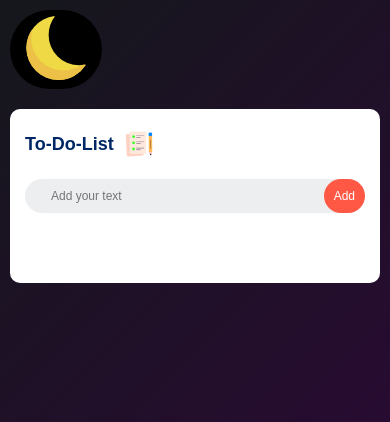
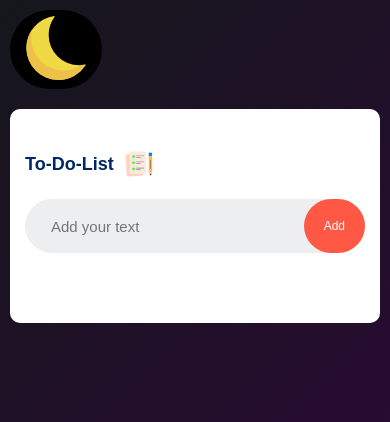
Before and after one commit to 3boudi/to-do-list, a plain HTML site: page index.html in a window 390 px wide. Drawn offline with Linux system fonts and the light colour scheme.

Commit message:
Update style.css

```diff
--- a/style.css
+++ b/style.css
@@ -156,7 +156,7 @@ ul li span:hover {
 /* Extra Small Mobile Devices (Portrait) */
 @media (max-width: 480px) {
     .todo-app {
-        padding: 20px 15px 40px;
+        padding: 40px 15px 40px;
     }
 
     .todo-app h2 {
@@ -165,11 +165,11 @@ ul li span:hover {
 
     input {
         padding: 6px;
-        font-size: 12px;
+        font-size: 15px;
     }
 
     button {
-        padding: 10px;
+        padding: 20px;
         font-size: 12px;
     }
 
```
